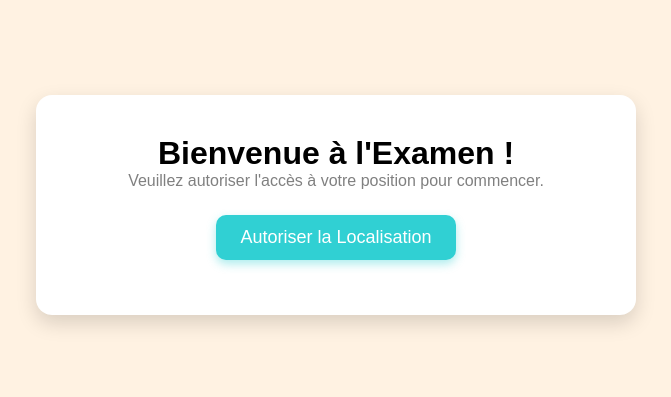
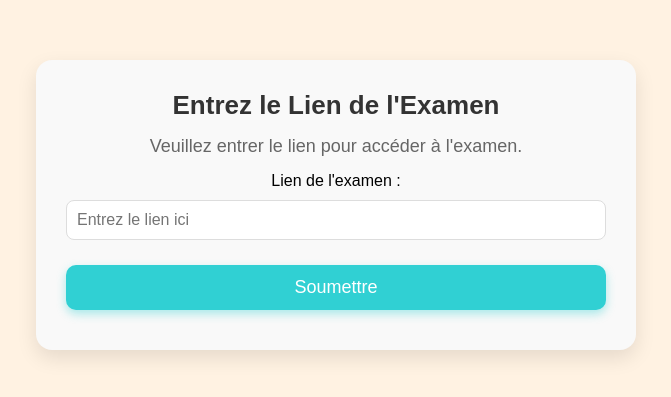
Before and after one commit to Heva3/Online-Exam-plateforme-, a plain HTML site: page Frontend/PAGES/take_exam.html in a window 1280 px wide. Shown: the part 195-592 px from the top of the page, without its empty margins (304-975 px from the left). Drawn offline with Linux system fonts and the light colour scheme.

Commit message:
Update take exam page: HTML, CSS, JS

```diff
--- a/Frontend/CSS/take_exams.css
+++ b/Frontend/CSS/take_exams.css
@@ -41,8 +41,8 @@ body {
   animation: popUp 0.8s ease-out;
 }
 
-p{
-    color: gray;
+p {
+  color: gray;
 }
 
 /* Animation d'entrée des écrans */
@@ -209,6 +209,56 @@ p{
   font-style: italic;
 }
 
+/* Écran d'Entrée du Lien */
+#link-input-screen {
+  background-color: #f9f9f9;
+  padding: 30px;
+  border-radius: 16px;
+  box-shadow: 0 8px 20px rgba(0, 0, 0, 0.1);
+}
+
+#link-input-screen h1 {
+  font-size: 26px;
+  color: #333;
+}
+
+#link-input-screen p {
+  margin: 15px 0;
+  font-size: 18px;
+  color: #666;
+}
+
+#link-form {
+  display: flex;
+  flex-direction: column;
+  align-items: center;
+}
+
+#exam-link {
+  width: 100%;
+  padding: 10px;
+  margin-top: 10px;
+  border-radius: 8px;
+  border: 1px solid #ddd;
+  font-size: 16px;
+  color: #333;
+}
+
+#exam-link:focus {
+  border-color: #30d0d3;
+  outline: none;
+}
+
+.primary-btn {
+  width: 100%;
+}
+
+#link-error {
+  font-size: 14px;
+  color: red;
+  margin-top: 10px;
+}
+
 /* Réactivité mobile */
 @media (max-width: 600px) {
   .screen {
--- a/Frontend/JS/take_exam.js
+++ b/Frontend/JS/take_exam.js
@@ -25,6 +25,7 @@ let score = 0;
 let timer;
 let timeLeft = 30;
 let studentLocation = null;
+let examId = null; // Variable for the exam ID extracted from the link
 
 // ===== Sélection des éléments DOM =====
 const geoScreen = document.getElementById("geolocation-screen");
@@ -38,6 +39,20 @@ const questionContainer = document.getElementById("question-container");
 const nextBtn = document.getElementById("next-btn");
 const finalScore = document.getElementById("final-score");
 const motivationMessage = document.getElementById("motivation-message");
+
+// ===== Fonction pour extraire l'ID de l'examen à partir de l'URL =====
+function getExamIdFromUrl() {
+  const url = window.location.href;
+  const match = url.match(/exam\/([a-zA-Z0-9]{9})/);
+  if (match) {
+    examId = match[1]; // Récupère l'ID de l'examen depuis l'URL
+  } else {
+    alert("Erreur : L'ID de l'examen est manquant ou incorrect.");
+  }
+}
+
+// Appeler la fonction au chargement de la page
+window.onload = getExamIdFromUrl;
 
 // ===== Gestion de la Géolocalisation =====
 allowLocationBtn.addEventListener("click", () => {
--- a/Frontend/PAGES/take_exam.html
+++ b/Frontend/PAGES/take_exam.html
@@ -7,8 +7,26 @@
     <link rel="stylesheet" href="../CSS/take_exams.css" />
   </head>
   <body>
+    <!-- Écran d'Entrée du Lien -->
+    <div id="link-input-screen" class="screen">
+      <h1>Entrez le Lien de l'Examen</h1>
+      <p>Veuillez entrer le lien pour accéder à l'examen.</p>
+      <form id="link-form">
+        <label for="exam-link">Lien de l'examen :</label>
+        <input
+          type="url"
+          id="exam-link"
+          name="exam-link"
+          placeholder="Entrez le lien ici"
+          required
+        />
+        <button type="submit" class="primary-btn">Soumettre</button>
+      </form>
+      <div id="link-error" class="error-message"></div>
+    </div>
+
     <!-- Écran de Géolocalisation -->
-    <div id="geolocation-screen" class="screen">
+    <div id="geolocation-screen" class="screen hidden">
       <h1>Bienvenue à l'Examen !</h1>
       <p>Veuillez autoriser l'accès à votre position pour commencer.</p>
       <button id="allow-location-btn" class="primary-btn">
```
